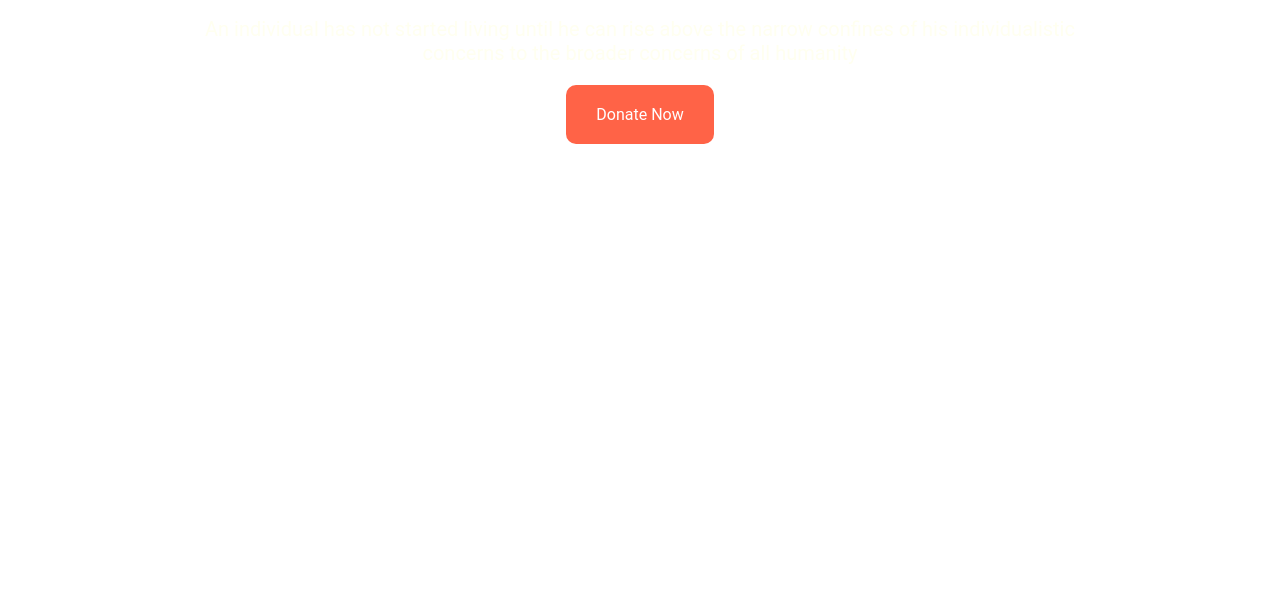
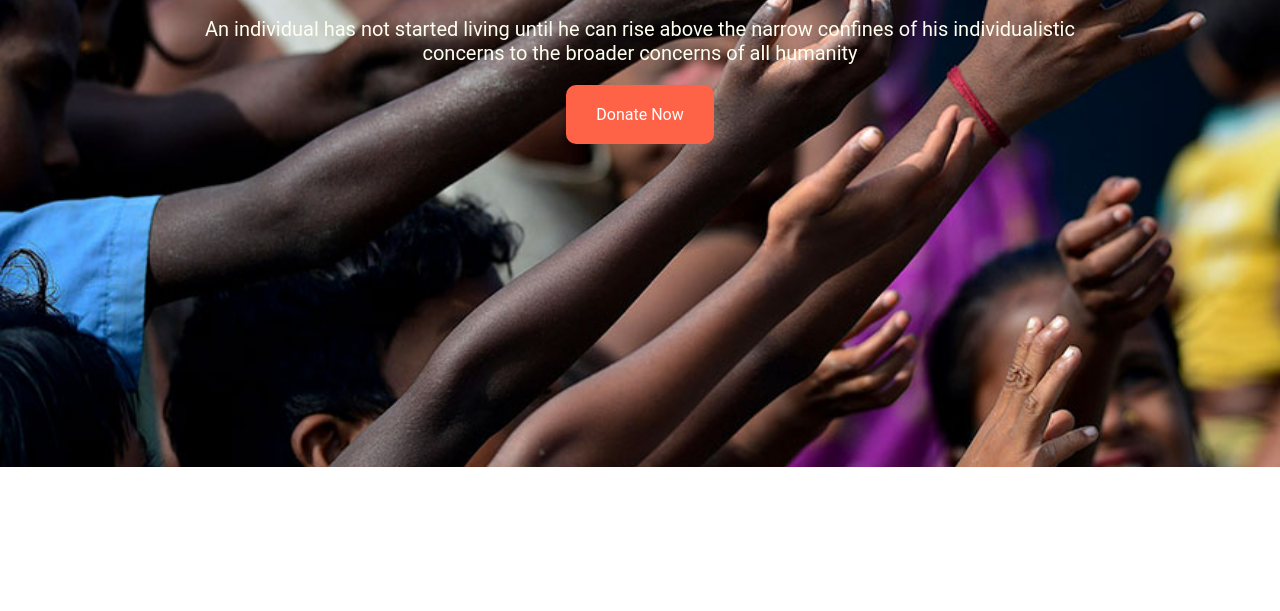
Before and after one commit to akibafnan/donate-today, a plain HTML site: page index.html in a window 1280 px wide. Shown: the part 258-869 px from the top of the page. Drawn offline with Linux system fonts and the light colour scheme.

Commit message:
background image fix

```diff
--- a/css/style.css
+++ b/css/style.css
@@ -6,7 +6,7 @@ body {
 .banner {
     width: 100%;
     height: 725px;
-    background-image: url('images/donation.jpg');
+    background-image: url('../images/donation.jpg');
     background-size: 100%;
     background-repeat: no-repeat;
     align-items: center;
```
